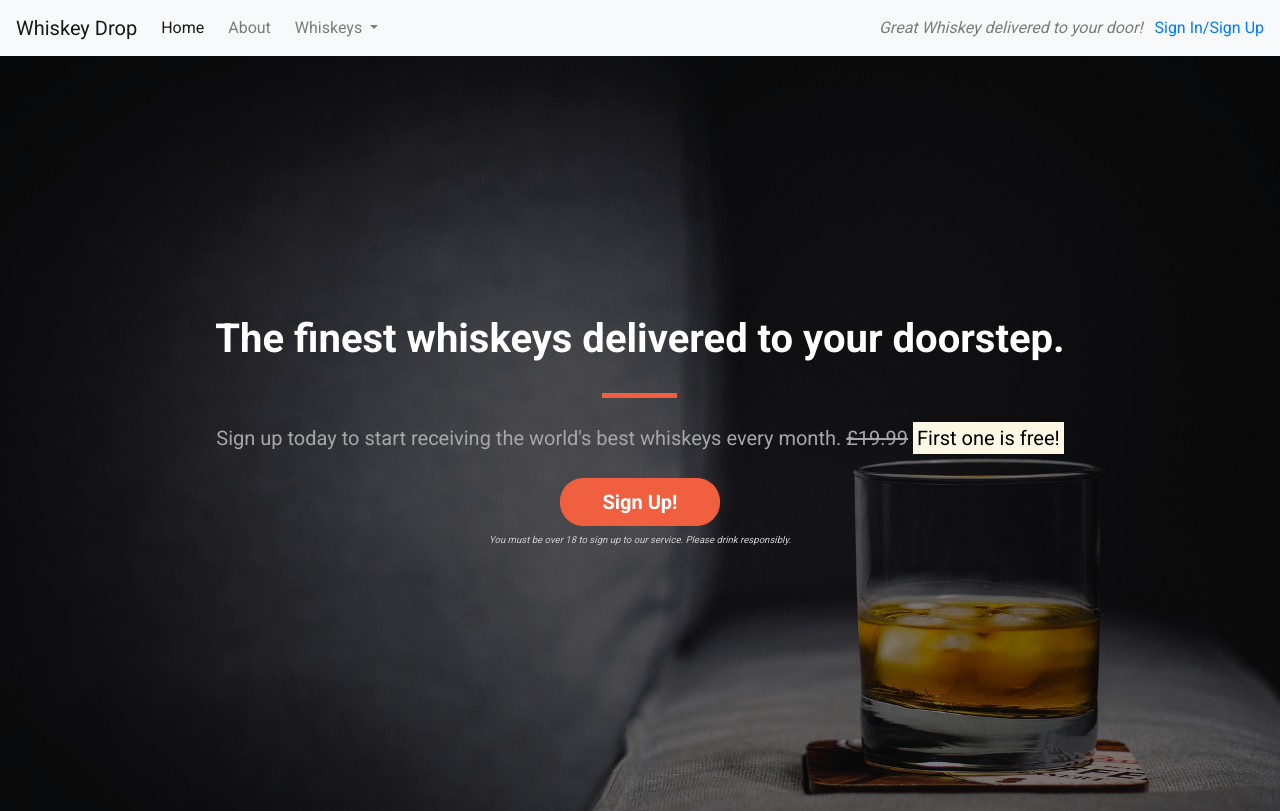
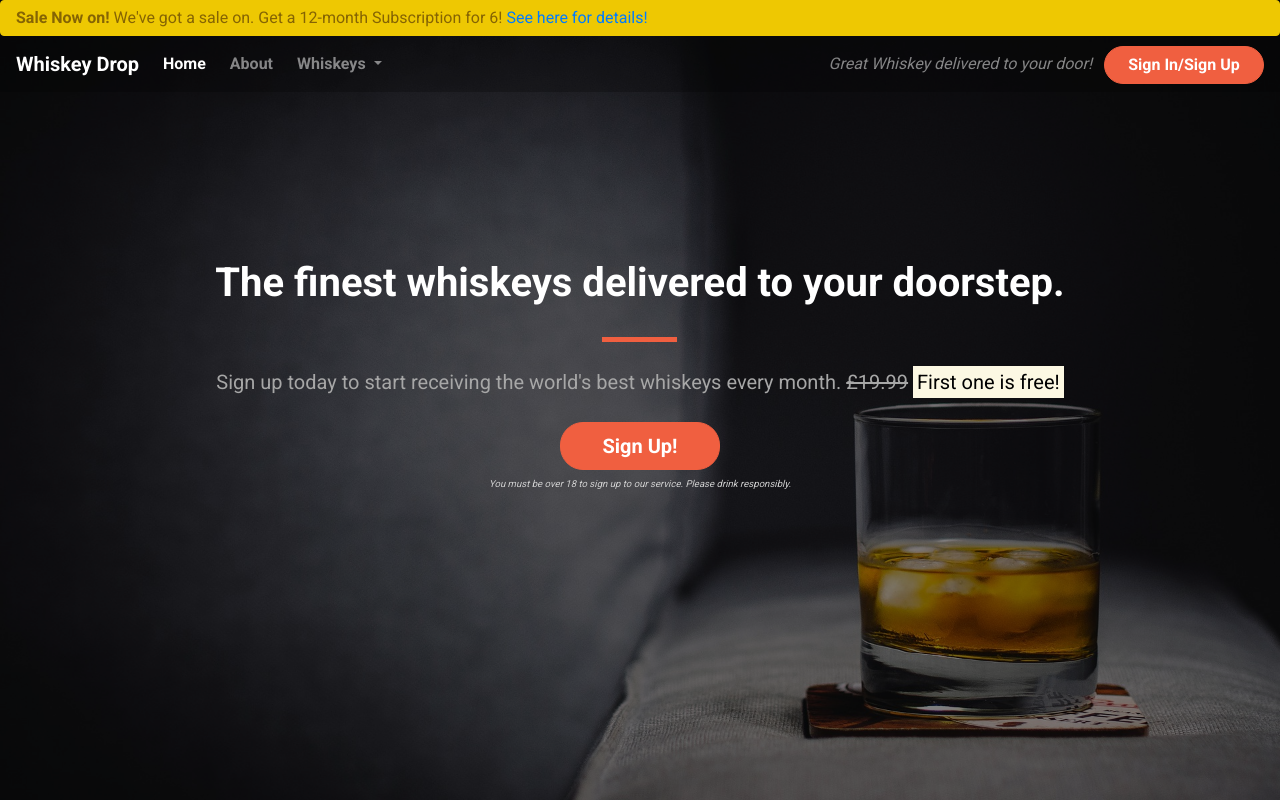
Before and after one commit to maxgray7-dev/Bootstrap_test, a plain HTML site: page index.html in a window 1280 px wide. Shown: the top 811 px of the page. Drawn offline with nearby package versions, Linux system fonts and the light colour scheme.

Commit message:
formatting navbar

```diff
--- a/css/style.css
+++ b/css/style.css
@@ -2,7 +2,18 @@ body {
 font-family: "Roboto", sans-serif;
 }
 
-.alert-container {}
+.alert-container .col-12 {
+    padding-left:0;
+    padding-right:0;
+}
+
+.site-wide-alert {
+    boarder-radius: 0;
+    margin-bottom: 0;
+    padding: 5px 15px;
+    background-color: #eec802;
+    border-color: #eec802;
+}
 
 .callout-container {
     height: 100vh;
@@ -55,6 +66,39 @@ position: relative; /* removes opaque from  nav bar on top*/
     width: 35px;
 }
 
+/* Navbar */
+.navalert-container {
+   position:absolute;
+   top:0;
+   left:0;
+   padding-left: 0;
+   padding-right:0;
+   z-index: 1;
+}
+
+.navbar {
+    margin-bottom:0;
+    border: 0;
+    width:100%;
+    background-color: rgba(0, 0, 0, 0.25);
+
+}
+
+.navbar .navbar-toggler {
+    border:0;
+}
+
+.navbar-brand {
+    font-weight: bold;
+}
+
+.navbar .navbar-nav a {
+    font-weight:bold;
+}
+
+
+
+
 /* Jumbotron */
 .jumbotron {
     background-color:transparent;
--- a/index.html
+++ b/index.html
@@ -14,7 +14,19 @@
 </head>
 
 <body>
-    <nav class="navbar navbar-light bg-light navbar-expand-sm">
+    <div class="container-fluid navalert-container">
+
+        <div class="container-fluid alert-container">
+        <div class="row d-none d-sm-block">
+            <div class="col-12">
+                <div class="site-wide-alert alert alert-warning">
+                    <strong>Sale Now on!</strong> We've got a sale on. Get a 12-month Subscription for 6! <a href ="">See here for details!</a>
+                </div>
+            </div>
+        </div>
+        </div>
+
+    <nav class="navbar navbar-dark navbar-expand-sm">
         <a href="/" class="navbar-brand">Whiskey Drop</a>
 
         <button class="navbar-toggler" type="button" data-toggle="collapse" data-target
@@ -47,18 +59,11 @@
         </div>
         <div class="d-none d-md-block">
             <p class="navbar-text my-auto mr-2"><i>Great Whiskey delivered to your door!</i></p>
-            <a href="/login">Sign In/Sign Up</a>
+            <a href="/login" class="btn btn--cta btn--red">Sign In/Sign Up</a>
         </div>
     </nav>
-    <!-- <div class="container alert-container">
-        <div class="row d-none d-sm-block">
-            <div class="col-12">
-                <div class="alert alert-warning">
-                    <strong>Sale Now on!</strong> We've got a sale on. Get a 12-month Subscription for 6! <a href ="">See here for details!</a>
-                </div>
-            </div>
-        </div>
-        </div> -->
+    </div>
+
 
         <!-- container-fluid = stretches everithing to full width -->
         <div class="container-fluid callout-container">
```
